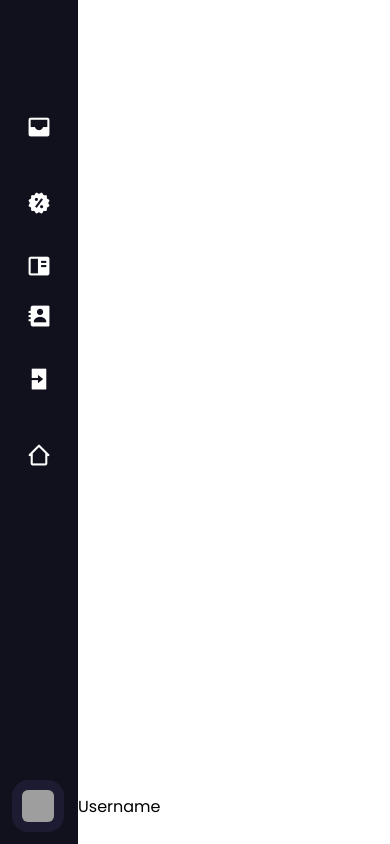
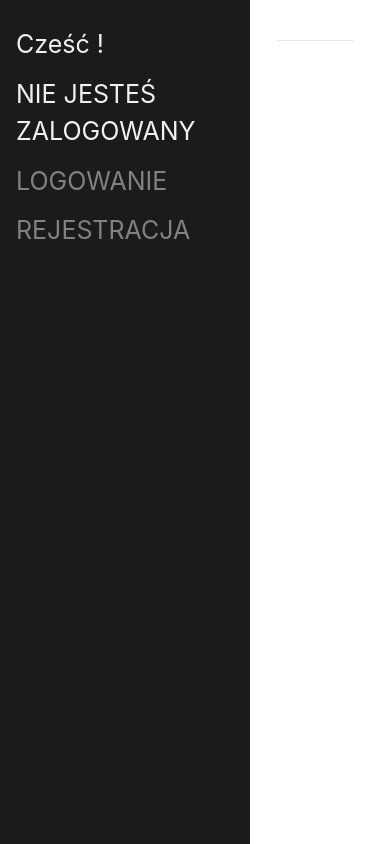
Before and after one commit to kamilhandzlik/postio, a Django app: page / in a window 390 px wide. Run offline with Django 5.2, Linux system fonts and the light colour scheme; some libraries are stand-ins or nearby versions; grey boxes are pictures that could not be loaded.

Commit message:
Deleted my attempts at making responsive sidebar and made it simple for the time added age parameter to registering and tried to add sending mails with registration

```diff
--- a/postio/main/static/style.css
+++ b/postio/main/static/style.css
@@ -211,4 +211,68 @@
 .sidebar.close .profile-details img{
     padding: 10px;
 }
-.sidebar .profile-details .profile-name
+.sidebar .profile-details .profile-name,
+.sidebar .profile-details .job{
+    color: #fff;
+    font-size: 18px;
+    font-weight: 500;
+    white-space: nowrap;
+}
+.sidebar.close .profile-details i,
+.sidebar.close .profile-details .profile-name,
+.sidebar.close .profile-name .job{
+    display: none;
+}
+.sidebar .profile-details .job{
+    font-size: 12px;
+}
+.home-section{
+    position: relative;
+    background: #E4E9F7;
+    height: 100vh;
+    left: 320px;
+    width: calc(100% - 320px);
+    transition: all 0.5s ease;
+}
+.sidebar.close ~ .home-section{
+    left: 78px;
+    width: calc(100% - 78px);
+}
+.home-section .home-content{
+    height: 60px;
+    display: flex;
+    align-items: center;
+}
+.home-section .home-content .bx-menu,
+.home-section .home-content .text{
+    color: #11101d;
+    font-size: 35px;
+}
+.home-section .home-content .bx-menu{
+    margin: 0 15px;
+    cursor: pointer;
+}
+.home-section .home-content .text{
+    font-size: 26px;
+    font-weight: 600;
+}
+@media (max-width: 400px) {
+    .sidebar.close .nav-links li .sub-menu{
+        display: none;
+    }
+    .sidebar{
+        width: 78px;
+    }
+    .sidebar.close{
+        width: 0;
+    }
+    .home-section{
+        left: 78px;
+        width: calc(100 - 78px);
+        z-index: 100;
+    }
+    .sidebar.close ~ .home-section{
+        width: 100%;
+        left: 0;
+    }
+}
--- a/postio/main/templates/main/homepage.html
+++ b/postio/main/templates/main/homepage.html
@@ -1,98 +1,113 @@
 {% load static %}
-<!DOCTYPE html>
-<html lang="pl" dir="ltr">
+<!doctype html>
+<html>
 <head>
-    <meta charset="UTF-8">
-    <title>Postio | Strona główna</title>
-    <link rel="stylesheet" href="{% static 'style.css' %}">
-    {# Boxicons CDN link #}
-    <link href='https://unpkg.com/boxicons@2.1.4/css/boxicons.min.css' rel='stylesheet'>
-    <meta name="viewport" content="width=device-width, initial-scale=1.0">
+    <style type="text/css">
+        .sidenav {
+            height: 100%;
+            width: 250px;
+            position: fixed;
+            z-index: 1;
+            top: 0;
+            left: 0;
+            background-color: #1b1b1b;
+            overflow-x: hidden;
+            padding-top: 20px;
+        }
+
+        .sidenav a, .dropdown-btn, .sidenav .user-info {
+            padding: 6px 8px 6px 16px;
+            text-decoration: none;
+            font-size: 25px;
+            color: #818181;
+            display: block;
+            border: none;
+            background: none;
+            width: 100%;
+            text-align: left;
+            cursor: pointer;
+            outline: none;
+        }
+
+        .sidenav a:hover, .dropdown-btn:hover, .sidenav .user-info {
+            color: #f1f1f1;
+        }
+
+        .dropdown-container {
+            display: none;
+            background-color: #262626;
+            padding-left: 8px;
+        }
+
+        .main {
+            margin-left: 240px;
+            padding: 0px 10px;
+        }
+    </style>
+    <meta charset="utf-8">
+    <meta name="viewport" content="width=device-width, initial-scale=1, shrink-to-fit=no">
+    <link rel="stylesheet" href="https://cdn.jsdelivr.net/npm/bootstrap@4.3.1/dist/css/bootstrap.min.css"
+          crossorigin="anonymous">
+    <link rel="stylesheet" href="//code.jquery.com/ui/1.12.1/themes/base/jquery-ui.css">
+    <script src="https://code.jquery.com/jquery-3.6.0.js"></script>
+    <script src="https://code.jquery.com/ui/1.12.1/jquery-ui.js"></script>
+    <title>{% block title %}Post-Io{% endblock %}</title>
+    {% block head_extra %}{% endblock %}
 </head>
 <body>
-<div class="sidebar close">
-    <div class="logo-details">
-        <a href="{% url 'homepage' %}">
-            <i class='bx bxs-package'></i>
-            <span class="logo_name">Post-Io</span>
+<div class="sidenav">
+    </a>
+    <div class="user-info">Cześć {{ user.username }}!</div>
+
+    {% if user.is_authenticated %}
+        <a href="{% url 'offer' %}">O NAS</a>
+        <a href="{% url 'desk_list' %}">OFERTA</a>
+        <div class="user-info">Cześć {{ user.username }}!</div>
+        <a>
+            <form action="{% url 'logout' %}" method="post">
+                {% csrf_token %}
+                <button type="submit">Wyloguj</button>
+            </form>
         </a>
+    {% else %}
+        <div class="user-info">NIE JESTEŚ ZALOGOWANY</div>
+        <a href="{% url 'login' %}">LOGOWANIE</a>
+        <a href="{% url 'register' %}">REJESTRACJA</a>
+    {% endif %}
+</div>
+<a href="/admin">PANEL ADMINA</a>
+</div>
+<div id="content" class="main">
+    <div class="row justify-content-center">
+        <div class="col-8">
+            <h1 class="mt-2"></h1>
+            <hr class="mt=0 mb-4">
+            {% block content %}{% endblock %}
+        </div>
     </div>
-    <ul class="nav-links">
-        <li>
-            <a href="/onas-uzupełnij/">
-                <i class='bx bxs-inbox'></i>
-                <span class="link_name">O nas</span>
-            </a>
-        </li>
-        <li>
-            <div class="iocn-link">
-                <a href="/oferta-uzupełnij/">
-                    <i class='bx bxs-offer'></i>
-                    <span class="link_name">Nasza oferta</span>
-                </a>
-                <i class='bx bx-chevron-down arrow'></i>
-            </div>
-            <ul class="sub-menu">
-                <li><a class="link_name" href="/oferta-uzupełnij/"></a></li>
-                <li><a class="link_name" href="Do uzupełnienia">Nasze Usługi</a></li>
-                <li><a class="link_name" href="Do uzupełnienia">Cennik</a></li>
-                <li><a class="link_name" href="Do uzupełnienia">Współpraca</a></li>
-                <li><a class="link_name" href="Do uzupełnienia">Rekrutacja</a></li>
-            </ul>
-        </li>
-        <li>
-            <a href="/regulamin-uzupełnij/">
-                <i class='bx bxs-book-content'></i>
-                <span class="link_name">Regulamin</span>
-            </a>
-        </li>
-        <li>
-            <div class="iocn-link">
-                <a href="/kontakt-uzupełnij/">
-                    <i class='bx bxs-contact'></i>
-                    <span class="link_name">Kontakt</span>
-                </a>
-                <i class='bx bx-chevron-down arrow'></i>
-            </div>
-        </li>
-        <li>
-            <a href="/login/">
-                <i class='bx bxs-log-in'></i>
-                <span class="link_name">Zaloguj się</span>
-            </a>
-        </li>
-        <li>
-            <a href="{% url 'register' %}">
-                <i class='bx bx-home-alt-2'></i>
-                <span class="link_name">Zarejestruj się</span>
-            </a>
-        </li>
-        <li>
-            <div class="profile-details">
-                <div class="profile-content">
-                    <img src="TODO: uzupełnij" alt="profileImage">
-                </div>
-                <div class="profile-name">Username</div>
-            </div>
-        </li>
-    </ul>
 </div>
+<script src="https://cdn.jsdelivr.net/npm/popper.js@1.14.7/dist/js/popper.min.js" crossorigin="anonymous"></script>
+<script src="https://cdn.jsdelivr.net/npm/bootstrap@4.3.1/dist/js/bootstrap.min.js" crossorigin="anonymous"></script>
 <script>
-    let arrow = document.querySelectorAll(".arrow");
-    for (var i = 0; i < arrow.length; i++) {
-        arrow[i].addEventListener('click', (e)=>{
-            let arrowParent =
-                e.target.parentElement.parentElement;
-        })
+    var dropdown = document.getElementsByClassName("dropdown-btn");
+    for (var i = 0; i < dropdown.length; i++) {
+        dropdown[i].addEventListener("click", function () {
+            this.classList.toggle("active");
+            var dropdownContent = this.nextElementSibling;
+            if (dropdownContent.style.display === "block") {
+                dropdownContent.style.display = "none";
+            } else {
+                dropdownContent.style.display = "block";
+            }
+        });
     }
-    {
-        let sidebar = document.querySelector(".sidebar");
-        let sidebarBtn = document.querySelector(".bx-menu");
-        console.log(sidebarBtn);
-        sidebarBtn.addEventListener("click", ()=>{
-            sidebar.classList.toggle("close");
-        })
-    }
+</script>
+<script>
+    $(function () {
+        $(".datepicker").datepicker({
+            dateFormat: 'yy-mm-dd'
+        });
+    });
 </script>
 </body>
 </html>
```
Also changed, not shown: postio/postio/settings.py (+9 -0 lines), postio/register/forms.py (+15 -0 lines), postio/register/templates/register/login.html (+21 -9 lines), postio/register/templates/register/register.html (+10 -4 lines), postio/register/views.py (+15 -0 lines), 1 other file.
